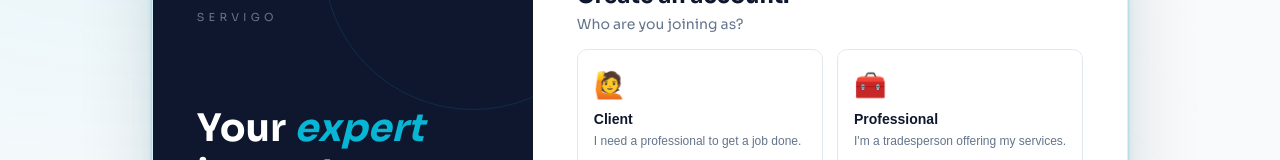
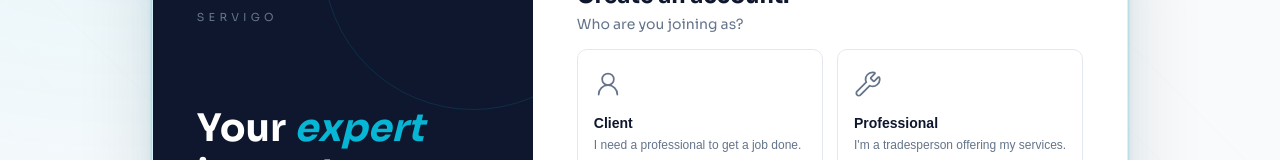
Before and after one commit to Koussaayyy/Servigo, a React (Create React App) app in the folder frontend/: page / in a window 1280 px wide. Both pictures are taken after typing "name@example.com", "Sample123" into the empty fields and a click on the button "CREATE ACCOUNT". Shown: the part 161-321 px from the top of the page. Built offline with nearby package versions, Linux system fonts and the light colour scheme.

Commit message:
feat: replace emojis with lucide icons in profile and signup pages

```diff
--- a/frontend/src/App.css
+++ b/frontend/src/App.css
@@ -372,3 +372,11 @@ body:has(.al-root) {
 .terms {
   margin-top: 8px;
 }
+/* ── Type card icons ── */
+.type-icon {
+  color: var(--muted);
+  margin-bottom: 10px;
+  transition: color 0.2s;
+}
+.type-card:hover .type-icon  { color: var(--orange); }
+.type-card.selected .type-icon { color: var(--orange); }
--- a/frontend/src/components/Dashboard.jsx
+++ b/frontend/src/components/Dashboard.jsx
@@ -1,10 +1,22 @@
+import {
+  Camera, Upload, Trash2, Save, Tag, ListChecks,
+  CalendarDays, MessageSquare, KeyRound, ShieldCheck,
+  TriangleAlert, Mail, Plus, X, Eye, Check,
+  Loader2, IdCard, MapPin, Building2,
+  CheckCircle, XCircle, UserRound, Wrench, Settings,
+} from "lucide-react";
 export default function Dashboard({ user, onLogout }) {
   const professions = user?.workerProfile?.professions || [];
 
   return (
     <div className="anim" style={{ textAlign: "center", padding: "40px 20px" }}>
       <div style={{ fontSize: 56, marginBottom: 16 }}>
-        {user.role === "client" ? "🙋" : user.role === "worker" ? "🧰" : "⚙️"}
+        {user.role === "client"
+        ? <UserRound size={56} color="#06b6d4" />
+        : user.role === "worker"
+        ? <Wrench size={56} color="#06b6d4" />
+        : <Settings size={56} color="#06b6d4" />
+        }
       </div>
       <h2 className="form-title">Welcome, {user.firstName}!</h2>
       <p className="form-sub" style={{ marginBottom: 8 }}>
--- a/frontend/src/pages/SignupPicker.jsx
+++ b/frontend/src/pages/SignupPicker.jsx
@@ -1,19 +1,18 @@
 import { useState } from "react";
 import { authApi } from "../api";
 import { GoogleLogin } from "@react-oauth/google";
+import { UserRound, Wrench } from "lucide-react";
 
 export default function SignupPicker({ onSelect, onGoogleSuccess, onGoogleComplete }) {
   const [chosen, setChosen] = useState(null);
   const [error, setError]   = useState("");
 
- const handleGoogle = async (credentialResponse) => {
+  const handleGoogle = async (credentialResponse) => {
     try {
       const res = await authApi.googleLogin(credentialResponse.credential);
       if (res.needsCompletion) {
-        // New user — show completion form
         onGoogleComplete(credentialResponse.credential);
       } else {
-        // Existing user — just log in
         localStorage.setItem("token", res.token);
         localStorage.setItem("user", JSON.stringify(res.user));
         onGoogleSuccess(res.user);
@@ -29,15 +28,15 @@ export default function SignupPicker({ onSelect, onGoogleSuccess, onGoogleComple
         <h2 className="form-title">Create an account.</h2>
         <p className="form-sub">Who are you joining as?</p>
       </div>
-
       {error && <div className="error-msg">{error}</div>}
-
       <div className="type-picker">
         <button
           className={`type-card ${chosen === "client" ? "selected" : ""}`}
           onClick={() => setChosen("client")}
         >
-          <div className="type-icon">🙋</div>
+          <div className="type-icon">
+            <UserRound size={28} strokeWidth={1.5} />
+          </div>
           <span className="type-label">Client</span>
           <span className="type-desc">I need a professional to get a job done.</span>
         </button>
@@ -45,19 +44,18 @@ export default function SignupPicker({ onSelect, onGoogleSuccess, onGoogleComple
           className={`type-card ${chosen === "worker" ? "selected" : ""}`}
           onClick={() => setChosen("worker")}
         >
-          <div className="type-icon">🧰</div>
+          <div className="type-icon">
+            <Wrench size={28} strokeWidth={1.5} />
+          </div>
           <span className="type-label">Professional</span>
           <span className="type-desc">I'm a tradesperson offering my services.</span>
         </button>
       </div>
-
       <button className="submit-btn" disabled={!chosen}
         onClick={() => chosen && onSelect(chosen)}>
         Continue →
       </button>
-
       <div className="divider">or</div>
-
       <GoogleLogin
         onSuccess={handleGoogle}
         onError={() => setError("Google signup failed. Try again.")}
@@ -66,7 +64,6 @@ export default function SignupPicker({ onSelect, onGoogleSuccess, onGoogleComple
         shape="rectangular"
         theme="outline"
       />
-
       <p className="terms">
         By signing up you agree to our <a href="#">Terms</a> &amp; <a href="#">Privacy Policy</a>.
       </p>
--- a/frontend/src/pages/profile/ProfilePage.jsx
+++ b/frontend/src/pages/profile/ProfilePage.jsx
@@ -5,6 +5,7 @@ import {
   CalendarDays, MessageSquare, KeyRound, ShieldCheck,
   TriangleAlert, Mail, Plus, X, Eye, Check,
   Loader2, IdCard, MapPin, Building2,
+  CheckCircle, XCircle,
 } from "lucide-react";
 import { clientApi, workerApi, avatarUrl, reservationApi } from "../../api";
 
@@ -875,7 +876,10 @@ function SectionDisponibilite({ user, onSaved, onToast }) {
         <div style={{ display: "flex", alignItems: "center", justifyContent: "space-between", padding: "16px 0" }}>
           <div>
             <div style={{ fontSize: 15, fontWeight: 600, color: "#0f172e", marginBottom: 4 }}>
-              {available ? "✅ Disponible pour des missions" : "🔴 Indisponible en ce moment"}
+              {available
+              ? <><CheckCircle size={15} color="#22c55e" /> Disponible pour des missions</>
+              : <><XCircle size={15} color="#ef4444" /> Indisponible en ce moment</>
+              }
             </div>
             <div style={{ fontSize: 13, color: "#64748b" }}>
               {available
```
Also changed, not shown: 1 other file (tests, documents, lock files or other folders).
